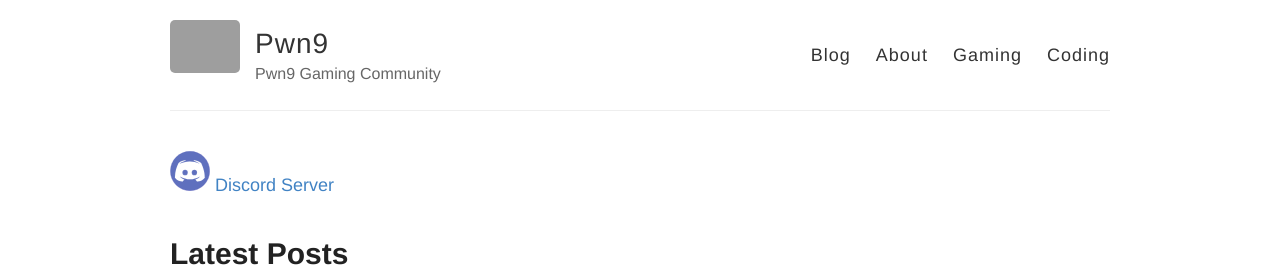
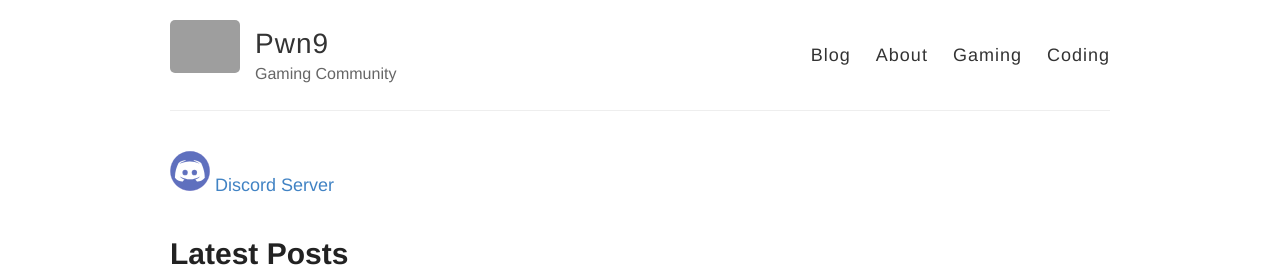
Before and after one commit to Pwn9/blog-pwn9-com.github.io, a Jekyll site: the page built from index.html, in a window 1280 px wide. Shown: the top 267 px of the page. Built offline with Jekyll 4.4.1, drawn with Linux system fonts in a browser that asks for light colours; grey boxes are pictures that could not be loaded.

Commit message:
Update _config.yml

```diff
--- a/_config.yml
+++ b/_config.yml
@@ -6,7 +6,7 @@
 name: Pwn9
 
 # Short bio or description (displayed in the header)
-description: Pwn9 Gaming Community
+description: Gaming Community
 
 # URL of your avatar or profile pic (you could use your GitHub profile pic)
 #avatar: https://avatars2.githubusercontent.com/u/1136603?s=200&v=4
```
